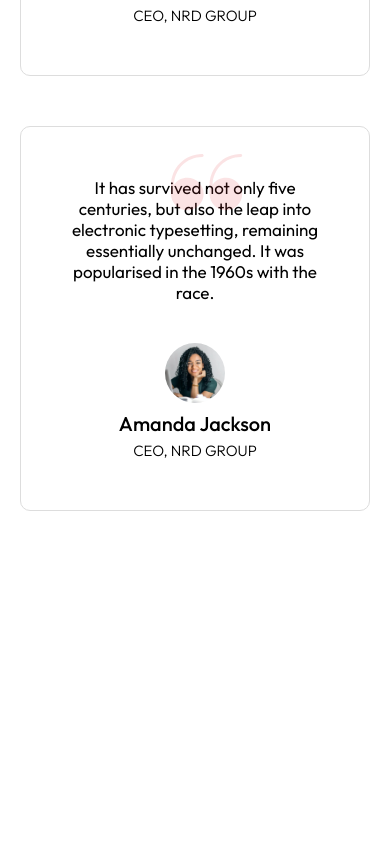
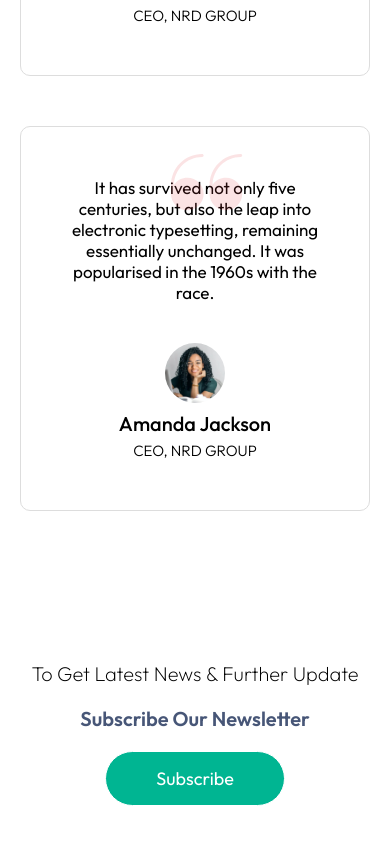
Before and after one commit to mdsajalali/pro-skill, a React (Vite) app: page / in a window 390 px wide. Shown: the part 6151-6995 px from the top of the page. Before the commit the page ends 6712 px from the top, so only its background shows below. Built offline with nearby package versions, Linux system fonts and the light colour scheme.

Commit message:
newsletter section added

```diff
--- a/src/components/Home/Home.jsx
+++ b/src/components/Home/Home.jsx
@@ -7,6 +7,7 @@ import About from "../About/About";
 import Achivement from "../Achivement/Achivement";
 import VideoLaptop from "../VideoLaptop/VideoLaptop";
 import Feedback from "../Feedback/Feedback";
+import Newsletter from "../Newsletter/Newsletter";
 
 const Home = () => {
   return (
@@ -19,6 +20,7 @@ const Home = () => {
       <Achivement />
       <VideoLaptop />
       <Feedback />
+      <Newsletter />
     </div>
   );
 };
--- /dev/null
+++ b/src/components/Newsletter/Newsletter.css
@@ -0,0 +1,40 @@
+.newsletter {
+  text-align: center;
+  margin: 15rem 0;
+}
+
+.newsletter-btn {
+  background: #00b592;
+  padding: 1.5rem 5rem;
+}
+
+.newsletter h1 {
+  font-size: 4rem;
+  font-weight: 200;
+}
+
+.newsletter h2 {
+  font-size: 4rem;
+  font-weight: 600;
+  margin: 2rem 0;
+  color: #475677;
+}
+
+@media screen and (max-width: 680px) {
+  .newsletter h1 {
+    font-size: 3rem;
+  }
+
+  .newsletter h2 {
+    font-size: 2.5rem;
+  }
+}
+@media screen and (max-width: 500px) {
+  .newsletter h1 {
+    font-size: 2rem;
+  }
+
+  .newsletter h2 {
+    font-size: 2rem;
+  }
+}
--- /dev/null
+++ b/src/components/Newsletter/Newsletter.jsx
@@ -0,0 +1,16 @@
+import React from "react";
+import "./Newsletter.css";
+
+const Newsletter = () => {
+  return (
+    <section>
+      <div className="newsletter">
+        <h1>To Get Latest News & Further Update</h1>
+        <h2>Subscribe Our Newsletter</h2>
+        <button className="btn newsletter-btn">Subscribe</button>
+      </div>
+    </section>
+  );
+};
+
+export default Newsletter;
```
